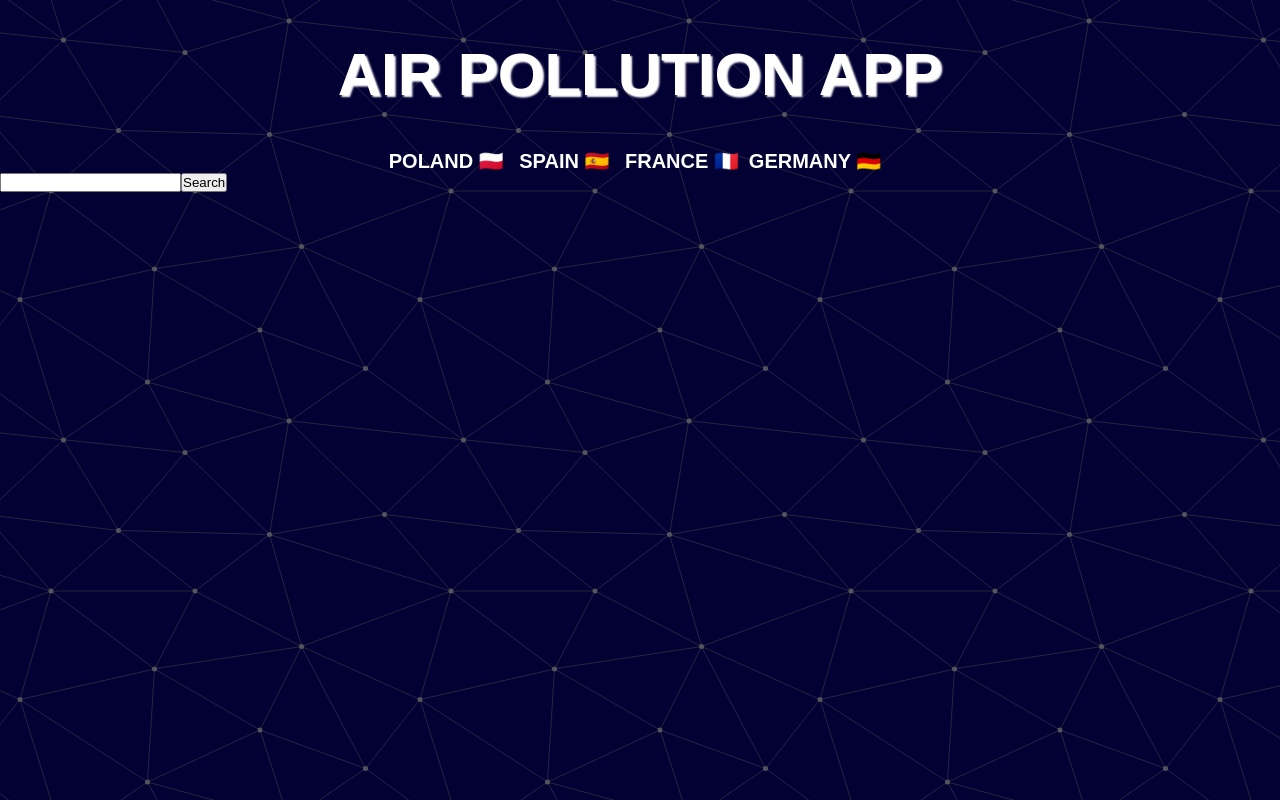
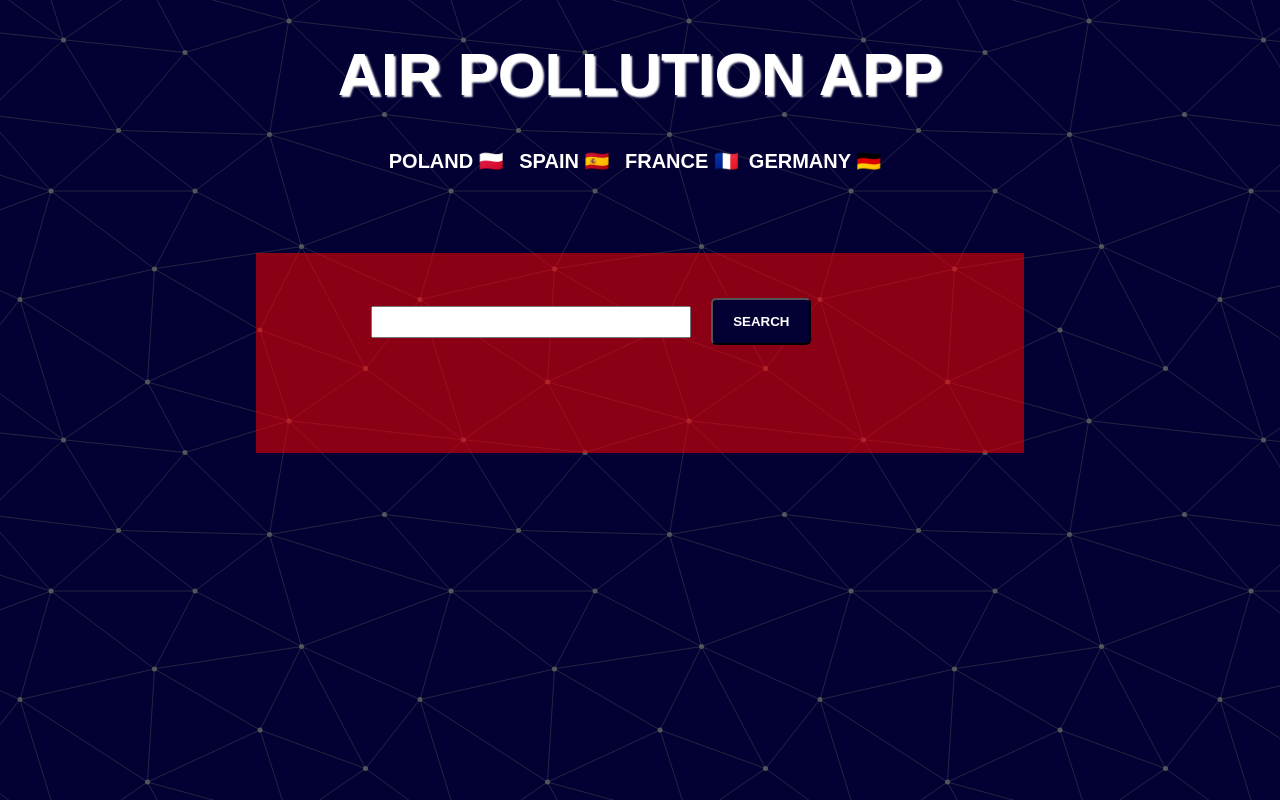
Before and after one commit to LagiewkaMarta/air-pollution-react-app, a React (Create React App) app: page / in a window 1280 px wide. Built offline with nearby package versions, Linux system fonts and the light colour scheme.

Commit message:
FIX styles, add colors object

```diff
--- a/src/Components/Autocomplete/AutocompleteInput.js
+++ b/src/Components/Autocomplete/AutocompleteInput.js
@@ -1,33 +1,36 @@
 import React from 'react';
-import styled from "styled-components";
+import styled from 'styled-components';
+//hooks
 import useSuggestions from '../../hooks/useSuggestions';
-import {availableCountries} from "../../availableCountries";
+//data
+import { availableCountries } from '../../availableCountries';
+//style helpers
+import { setFlex, colors } from '../../GlobalStyles/styles.helpers';
 
-const countriesList = availableCountries.map(country => country.country);
+const countryList = availableCountries.map(country => country.country);
 
 export default function AutocompleteInput({ inputValue, handleInputChange, triggerSearch, setSearch, setInputValue }) {
-	const [suggestions, setSuggestions, updateSuggestions] = useSuggestions([], countriesList);
+	const [suggestions, setSuggestions, updateSuggestions] = useSuggestions([], countryList);
 
-	const onKeyDown = (evt) => {
-		if(evt.key === "Enter" && suggestions.length !== 0){
+	const onKeyDown = evt => {
+		if (evt.key === 'Enter' && suggestions.length !== 0) {
 			setInputValue(suggestions[0]);
 			setSearch(suggestions[0]);
 			setSuggestions([]);
 		}
-	}
+	};
 
 	return (
-		<div>
+		<Autocomplete>
+			<div className="container">
 				<input
 					onFocus={evt => {
-					console.log(inputValue)
-					if(inputValue === ""){
-						setSuggestions(countriesList)
+						if (inputValue === '') {
+							setSuggestions(countryList);
 						} else {
-						updateSuggestions(evt)}
-
+							updateSuggestions(evt);
 						}
-				}
+					}}
 					onKeyDown={onKeyDown}
 					type="text"
 					value={inputValue}
@@ -35,6 +38,7 @@ export default function AutocompleteInput({ inputValue, handleInputChange, trigg
 						handleInputChange(evt);
 						updateSuggestions(evt);
 					}}
+					className="Autocomplete-input"
 				></input>
 				<button
 					type="button"
@@ -42,6 +46,7 @@ export default function AutocompleteInput({ inputValue, handleInputChange, trigg
 						triggerSearch(inputValue);
 						setSuggestions([]);
 					}}
+					className="Autocomplete-btn"
 				>
 					Search
 				</button>
@@ -49,73 +54,66 @@ export default function AutocompleteInput({ inputValue, handleInputChange, trigg
 					suggestions.map((suggestion, id) => (
 						<p
 							key={id}
-						style={{color:"white"}}
 							onClick={() => {
 								setSuggestions([]);
 								setSearch(suggestion);
 								setInputValue(suggestion);
 							}}
+							className="City"
 						>
 							{suggestion}
 						</p>
 					))}
 			</div>
+		</Autocomplete>
 	);
 }
 
-// const Autocomplete = styled.div`
-// 	width: 60%;
-// 	margin: 10vh auto;
-// 	${setFlex()};
-// 	height: 300px;
-// 	background-color: rgba(244, 0, 0, 0.57);
-// 	position: relative;
-// 	.Autocomplete-form {
-// 		position: absolute;
-// 		top: 50%;
-// 		left: 50%;
-// 		transform: translate(-50%, -50%);
-// 		font-size: 14px;
-// 		height: 100px;
-// 		width: 90%;
-// 		.Autocomplete-search-container {
-// 			height: 50%;
-// 			.Autocomplete-input {
-// 				margin-right: 20px;
-// 				height: 4vh;
-// 				width: 25vw;
-// 				min-width: 140px;
-// 			}
-// 			.Autocomplete-btn {
-// 				padding: 14px 20px;
-// 				border-radius: 5px;
-// 				text-transform: uppercase;
-// 				font-weight: bold;
-// 				background-color: #030033;
-// 				color: white;
-// 				transition: all 0.6s;
-// 				&:hover {
-// 					background-color: white;
-// 					color: #030033;
-// 				}
-// 			}
-// 		}
+const Autocomplete = styled.div`
+	width: 60%;
+	margin: 10vh auto;
+	height: 200px;
+	background-color: ${colors.autocompleteBgColor};
+	${setFlex()}
 
-// 		.CityUl {
-// 			list-style: none;
-// 			background-color: white;
-// 			width: 25vw;
-// 			min-height: 20px;
-// 			li {
-// 				height: 3vh;
-// 				line-height: 3vh;
-// 				color: rgb(150, 150, 150);
-// 				text-transform: uppercase;
-// 				cursor: pointer;
-// 				&:hover {
-// 					color: rgb(0, 0, 0);
-// 				}
-// 			}
-// 		}
-// 	}
-// `;
+	.container {
+		width: 70%;
+		height: 55%;
+		.Autocomplete-input {
+			margin-right: 20px;
+			height: 4vh;
+			width: 25vw;
+			min-width: 140px;
+		}
+		.Autocomplete-btn {
+			padding: 14px 20px;
+			border-radius: 5px;
+			text-transform: uppercase;
+			font-weight: bold;
+			background-color: ${colors.cityWrapperColor};
+			color: white;
+			transition: all 0.6s;
+			&:hover {
+				background-color: white;
+				color: ${colors.cityWrapperColor};
+			}
+		}
+	}
+
+	.City {
+		background-color: white;
+		width: 25vw;
+		min-height: 20px;
+		height: 3vh;
+		line-height: 3vh;
+		color: rgb(150, 150, 150);
+		text-transform: uppercase;
+		cursor: pointer;
+		&:hover {
+			color: rgb(0, 0, 0);
+		}
+	}
+	@media (max-width: 640px) {
+		width: 90%;
+	}
+`;
--- a/src/Components/City/City.js
+++ b/src/Components/City/City.js
@@ -1,5 +1,7 @@
 import React, { useState, useEffect } from 'react';
 import styled from 'styled-components';
+import { colors } from "../../GlobalStyles/styles.helpers";
+
 
 export default function City({ city, setCurrentOpen, checkIsOpen, closeIsOpen, id }) {
 	const [info, setInfo] = useState(null);
@@ -66,18 +68,16 @@ const CityWrapper = styled.div`
 		background-color: #030033;
 		min-height: 5vh;
 	}
-	.City-info {
-	}
 	.show {
 		background-color: #eee;
 		margin-left: auto;
 		padding: 5px;
-		color: black;
+		color:${ ({isCityOpen}) =>  isCityOpen ? 'white' : 'black'};
 		transition: all 0.6s;
 		border-radius: 5px;
-		/* background-color: ${ ({isCityOpen}) =>  isCityOpen ? "green" :"red"}; */
+		background-color: ${ ({isCityOpen}) =>  isCityOpen ? colors.cityWrapperColorLight : colors.autocompleteBgColor};
 		&:hover {
-			background-color: #8c0321;
+			background-color: ${ ({isCityOpen}) =>  isCityOpen ? colors.cityWrapperColorDark : colors.autocompleteBgColorLight};
 		}
 	}
 	.CityName {
--- a/src/GlobalStyles/styles.helpers.js
+++ b/src/GlobalStyles/styles.helpers.js
@@ -1,3 +1,11 @@
 export const setFlex = ({ x = "center", y = "center" } = {}) => {
     return `display: flex; align-items: ${y}; justify-content: ${x}`;
   };
+
+  export const colors = {
+    cityWrapperColor: "#030033",
+    cityWrapperColorLight: "#0c00d3",
+    cityWrapperColorDark: "#020122",
+    autocompleteBgColor: "rgba(244, 0, 0, 0.57)",
+    autocompleteBgColorLight: "#ff1b1b"
+  }
```
Lines whose indentation alone changed are shown as unchanged.
